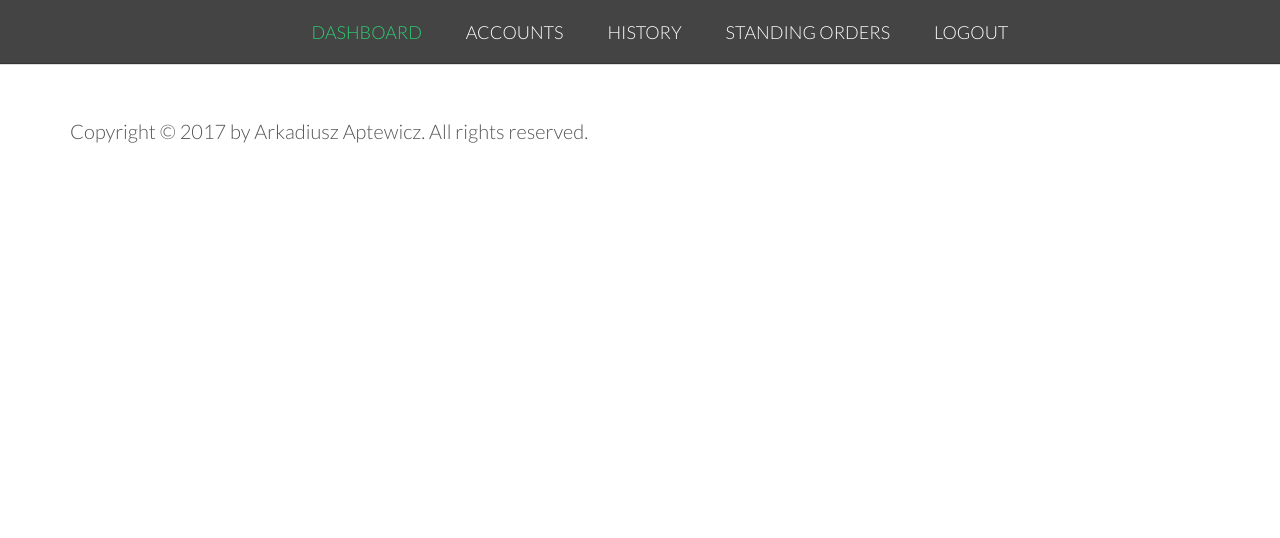
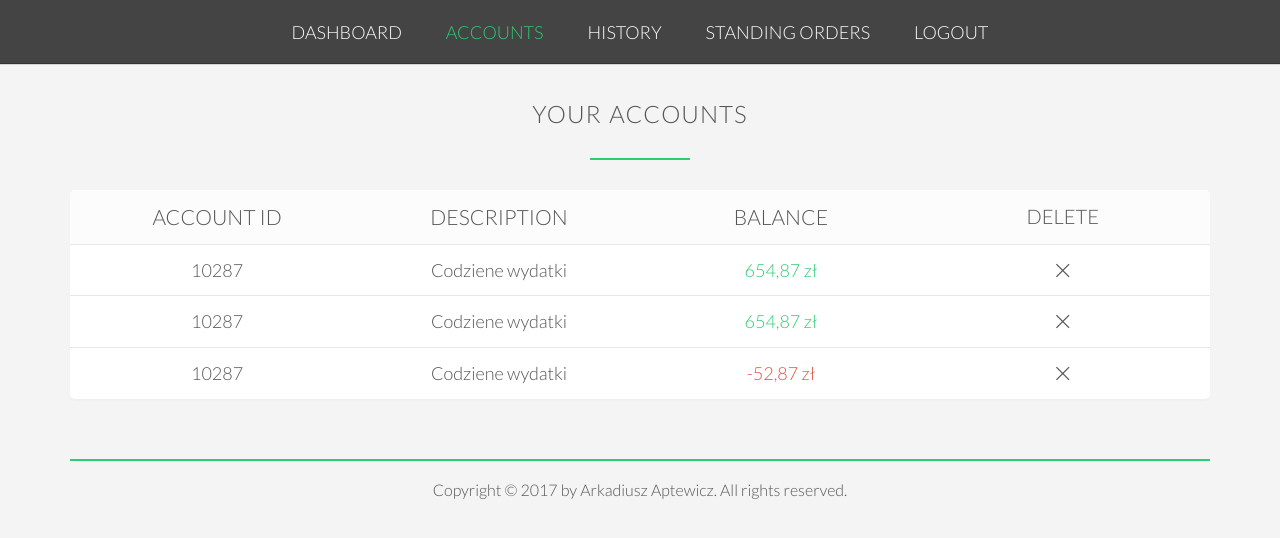
Before and after one commit to arteki65/webDesignLearning, a plain HTML site: page noCashDesign/accounts.html in a window 1280 px wide. Drawn offline with Linux system fonts and the light colour scheme; files whose address does not match are found by name.

Commit message:
NoCash designed accounts view

```diff
--- a/noCashDesign/accounts.html
+++ b/noCashDesign/accounts.html
@@ -14,17 +14,88 @@
             <nav>
                 <div class="row">
                     <ul class="main-nav">
-                        <li><a href="#" id="nav-active-el">Dashboard</a></li>
-                        <li><a href="accounts.html">Accounts</a></li>
+                        <li><a href="dashboard.html">Dashboard</a></li>
+                        <li><a href="accounts.html" id="nav-active-el">Accounts</a></li>
                         <li><a href="#">History</a></li>
                         <li><a href="#">Standing orders</a></li>
-                        <li><a href="#">Logout</a></li>
+                        <li><a href="index.html">Logout</a></li>
                     </ul>
                 </div>
             </nav>
         </header>
 
-        <section>
+        <section class="section-accounts">
+            <div class="row">
+                <h2>Your accounts</h2>
+            </div>
+            <div class="row">
+                <div class="box">
+                    <div class="box-part">
+                        <div class="row">
+                            <div class="col span-1-of-4">
+                                <h4>Account Id</h4>
+                            </div>
+                            <div class="col span-1-of-4">
+                                <h4>Description</h4>
+                            </div>
+                            <div class="col span-1-of-4">
+                                <h4>Balance</h4>
+                            </div>
+                            <div class="col span-1-of-4">
+                                DELETE
+                            </div>
+                        </div>
+                    </div>
+                    <div class="box-part account-details">
+                        <div class="row">
+                            <div class="col span-1-of-4">
+                                10287
+                            </div>
+                            <div class="col span-1-of-4">
+                                Codziene wydatki
+                            </div>
+                            <div class="col span-1-of-4 account-balance">
+                                654,87 zł
+                            </div>
+                            <div class="col span-1-of-4 delete-icon">
+                                <i class="ion-ios-close-empty"></i>
+                            </div>
+                        </div>
+                    </div>
+                    <div class="box-part account-details">
+                        <div class="row">
+                            <div class="col span-1-of-4">
+                                10287
+                            </div>
+                            <div class="col span-1-of-4">
+                                Codziene wydatki
+                            </div>
+                            <div class="col span-1-of-4 account-balance">
+                                654,87 zł
+                            </div>
+                            <div class="col span-1-of-4 delete-icon">
+                                <i class="ion-ios-close-empty"></i>
+                            </div>
+                        </div>
+                    </div>
+                    <div class="box-part account-details">
+                        <div class="row">
+                            <div class="col span-1-of-4">
+                                10287
+                            </div>
+                            <div class="col span-1-of-4">
+                                Codziene wydatki
+                            </div>
+                            <div class="col span-1-of-4 account-balance-negative">
+                                -52,87 zł
+                            </div>
+                            <div class="col span-1-of-4 delete-icon">
+                                <i class="ion-ios-close-empty"></i>
+                            </div>
+                        </div>
+                    </div>
+                </div>
+            </div>
         </section>
 
         <footer>
--- a/noCashDesign/resources/css/accounts.css
+++ b/noCashDesign/resources/css/accounts.css
@@ -2,3 +2,51 @@
 @import url(reusable/headings.css);
 @import url(reusable/naviagtion.css);
 @import url(reusable/buttons.css);
+@import url(reusable/footer.css);
+@import url(reusable/box.css);
+
+body {
+    height: 100vh;
+    background-color: #f4f4f4;
+}
+
+.section-accounts {
+    margin-top: 40px;
+}
+
+.box-part h4 {
+    margin-bottom: 0;
+}
+
+.delete-icon {
+    font-size: 200%;
+    height: 20px;
+    margin-top: -10px !important;
+}
+
+.delete-icon>i {
+    cursor: pointer;
+}
+
+.account-details {
+    text-align: center;
+    font-size: 90%;
+    transition: background-color 0.2s;
+}
+
+.account-details:hover {
+    background-color: #e6e6e6;
+}
+
+.account-balance {
+    color: #2ecc71;
+}
+
+.account-balance-negative {
+    color: #e74c3c;
+}
+
+.box-part .row .col {
+    margin-top: 0;
+    margin-bottom: 0;
+}
--- a/noCashDesign/resources/css/basic-setup.css
+++ b/noCashDesign/resources/css/basic-setup.css
@@ -23,9 +23,9 @@ body {
     margin: 0 auto;
 }
 
-.box {
+/*.box {
     padding: 1%;
-}
+}*/
 
 .clearfix {
     zoom: 1;
--- a/noCashDesign/resources/css/dashboard.css
+++ b/noCashDesign/resources/css/dashboard.css
@@ -2,11 +2,12 @@
 @import url(reusable/headings.css);
 @import url(reusable/naviagtion.css);
 @import url(reusable/buttons.css);
+@import url(reusable/footer.css);
+@import url(reusable/box.css);
 
 body {
     height: 100vh;
     background-color: #f4f4f4;
-    font-size: 20px;
 }
 
 .total-amount {
@@ -35,33 +36,6 @@ body {
     padding: 7px 10px;
     font-size: 80%;
     margin-left: 20px;
-}
-
-.widget-box {
-    background-color: #fff;
-    border-radius: 5px;
-    margin: auto;
-    box-shadow: 0 2px 2px #efefef;
-}
-
-.widget-part {
-    padding: 15px;
-    border-bottom: 1px solid #e8e8e8;
-}
-
-.widget-part:first-child,
-.widget-part:last-child {
-    text-align: center;
-}
-
-.widget-part:first-child {
-    background-color: #fcfcfc;
-    border-top-left-radius: 5px;
-    border-top-right-radius: 5px;
-}
-
-.widget-part:last-child {
-    border: 0;
 }
 
 .widget-details-data {
@@ -94,13 +68,3 @@ body {
 .possible-to-spent span {
     color: #2ecc71;
 }
-
-footer .row {
-    border-top: 2px solid #2ecc71;
-    padding: 20px;
-}
-
-footer p {
-    text-align: center;
-    font-size: 80%;
-}
--- /dev/null
+++ b/noCashDesign/resources/css/reusable/box.css
@@ -0,0 +1,28 @@
+.box {
+    background-color: #fff;
+    border-radius: 5px;
+    margin: auto;
+    box-shadow: 0 2px 2px #efefef;
+}
+
+.box-part {
+    padding: 15px;
+    border-bottom: 1px solid #e8e8e8;
+}
+
+.box-part:first-child,
+.box-part:last-child {
+    text-align: center;
+}
+
+.box-part:first-child {
+    background-color: #fcfcfc;
+    border-top-left-radius: 5px;
+    border-top-right-radius: 5px;
+}
+
+.box-part:last-child {
+    border: 0;
+    border-bottom-left-radius: 5px;
+    border-bottom-right-radius: 5px;
+}
--- /dev/null
+++ b/noCashDesign/resources/css/reusable/footer.css
@@ -0,0 +1,9 @@
+footer .row {
+    border-top: 2px solid #2ecc71;
+    padding: 20px;
+}
+
+footer p {
+    text-align: center;
+    font-size: 80%;
+}
--- a/noCashDesign/resources/css/reusable/naviagtion.css
+++ b/noCashDesign/resources/css/reusable/naviagtion.css
@@ -9,6 +9,10 @@
 .main-nav li {
     display: inline-block;
     margin-left: 40px;
+}
+
+.main-nav li:first-child {
+    margin: 0;
 }
 
 .main-nav li a:link,
--- a/noCashDesign/resources/css/style.css
+++ b/noCashDesign/resources/css/style.css
@@ -5,6 +5,7 @@
 /*
     basic color: #2ecc71;
     -2 basic color: #28b062;
+    red color: #e74c3c;
 
     row width: 1140px;
 */
```
Also changed, not shown: noCashDesign/dashboard.html (+9 -9 lines).
